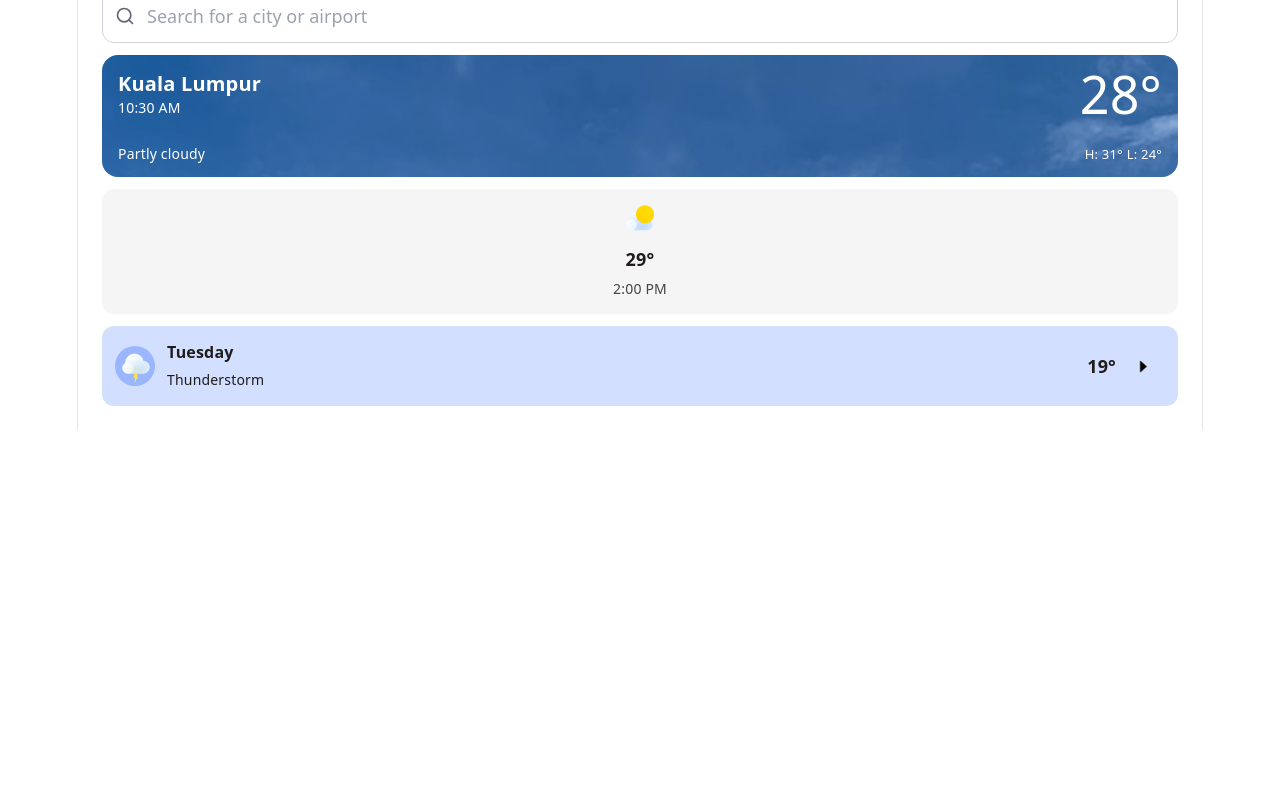
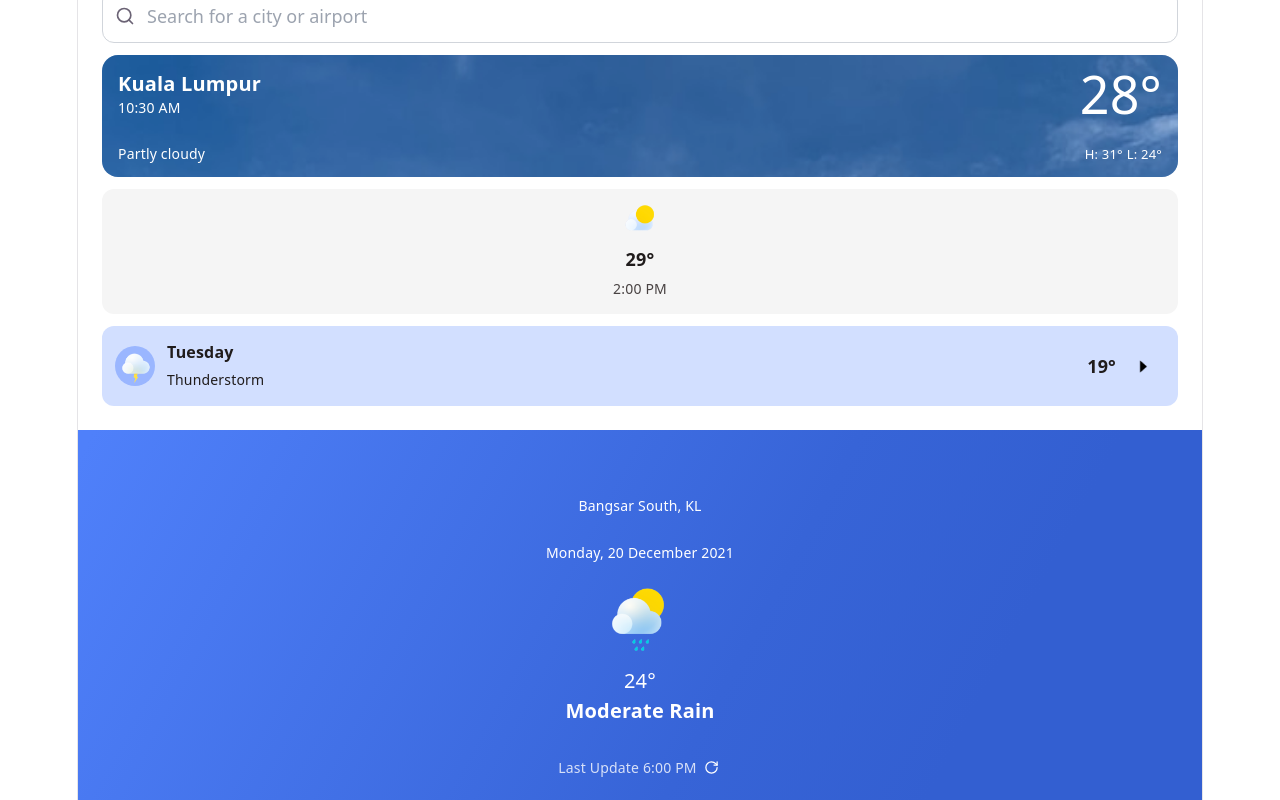
Before and after one commit to FatimahZahra30/weather-app, a Vue app: page / in a window 1280 px wide. Shown: the part 556-1356 px from the top of the page. Before the commit the page ends 986 px from the top, so only its background shows below. Built offline with nearby package versions, Linux system fonts and the light colour scheme.

Commit message:
feat: created hero card for the weather details page

```diff
--- a/src/App.vue
+++ b/src/App.vue
@@ -10,6 +10,7 @@ import LocationWeatherCard from './components/molecules/LocationWeatherCard.vue'
 import dayBackground from './assets/weather/day-background.jpg'
 import HourlyForcastCard from './components/molecules/HourlyForcastCard.vue'
 import WeeklyForcastItem from './components/molecules/WeeklyForcastItem.vue'
+import WeatherHero from './components/organisms/WeatherHero.vue'
 
 const email = ref('')
 const searchQuery = ref('')
@@ -70,6 +71,15 @@ const searchQuery = ref('')
 
     </section>
   </main>
+  <WeatherHero
+      class="hero-full-width"
+      name="moderateRain"
+      date="Monday, 20 December 2021"
+      location="Bangsar South, KL"
+      :temperature="24"
+      weather="Moderate Rain"
+      updateTime="6:00 PM"
+      />
 </template>
 
 <style>
@@ -82,4 +92,5 @@ const searchQuery = ref('')
   gap: 12px;
   flex-wrap: wrap;
 }
+
 </style>
--- a/src/components/atoms/AppIcon.vue
+++ b/src/components/atoms/AppIcon.vue
@@ -5,7 +5,7 @@ import {
   CircleUserRound,
   Edit,
   Plus,
-  RefreshCw,
+  RotateCw,
   Search,
   Trash2,
 } from 'lucide-vue-next'
@@ -18,7 +18,7 @@ const icons = {
   profile: CircleUserRound,
   edit: Edit,
   plus: Plus,
-  refresh: RefreshCw,
+  refresh: RotateCw,
   search: Search,
   delete: Trash2,
 }
--- /dev/null
+++ b/src/components/organisms/WeatherHero.vue
@@ -0,0 +1,168 @@
+<script setup lang="ts">
+import cloudy from '../../assets/weather-icons/cloudy.png'
+import moderateRain from '../../assets/weather-icons/moderate-rain.png'
+import rainy from '../../assets/weather-icons/rainy.png'
+import sunny from '../../assets/weather-icons/sunny.png'
+import thunderstorm from '../../assets/weather-icons/thunderstorm.png'
+import AppIconButton from '../atoms/AppIconButton.vue'
+
+const icons = {
+  cloudy,
+  moderateRain,
+  rainy,
+  sunny,
+  thunderstorm,
+}
+
+type IconName = keyof typeof icons
+
+withDefaults(
+  defineProps<{
+    name: IconName
+    location: string
+    date: string
+    weather: string
+    temperature?: number
+    updateTime: string
+  }>(),
+  {
+    temperature: 0,
+  },
+)
+</script>
+
+<template>
+  <article class="weather-hero">
+
+    <!-- Location -->
+    <p class="weather-hero__location">
+      {{ location }}
+    </p>
+
+    <!-- Date -->
+    <p class="weather-hero__date">
+      {{ date }}
+    </p>
+
+    <!-- Weather icon -->
+    <img
+      class="weather-hero__icon"
+      :src="icons[name]"
+      alt=""
+    />
+
+    <!-- Temperature -->
+    <p class="weather-hero__temperature">
+      {{ temperature }}°
+    </p>
+
+    <!-- Weather -->
+    <p class="weather-hero__weather">
+      {{ weather }}
+    </p>
+
+    <!-- Updated time -->
+    <div class="update">
+        <p class="weather-hero__updated">
+        Last Update {{ updateTime }}
+        </p>
+
+        <AppIconButton
+        class="update-button"
+        icon="refresh"
+        :size="15"
+        />
+    </div>
+
+  </article>
+</template>
+
+<style scoped>
+.weather-hero {
+  display: flex;
+  flex-direction: column;
+  align-items: center;
+
+  width: 100%;
+  height: 370px;
+  min-width: 0;
+  padding: 0px 20px 16px;
+  box-sizing: border-box;
+
+  text-align: center;
+
+  background: linear-gradient(
+    118.25deg,
+    #4F80FA 1.2%,
+    #3764D7 59.26%,
+    #335FD1 79.2%
+  );
+
+  color: white;
+}
+
+/* Location */
+.weather-hero__location {
+  margin: 0;
+  font-size: 14px;
+  font-weight: 500;
+  line-height: 1.2;
+  margin-top: 68px;
+}
+
+/* Date */
+.weather-hero__date {
+  margin: 6px 0 0;
+  font-size: 14px;
+  line-height: 1.2;
+  font-weight: 400;
+  margin-top: 30px;
+}
+
+/* Weather icon */
+.weather-hero__icon {
+  width: 72px;
+  height: 72px;
+  margin-top: 21px;
+  object-fit: contain;
+}
+
+/* Temperature */
+.weather-hero__temperature {
+  margin: 4px 0 0;
+  font-size: 20px;
+  font-weight: 400;
+  line-height: 1;
+  margin-top: 16px;
+}
+
+/* Weather description */
+.weather-hero__weather {
+  margin: 8px 0 0;
+  font-size: 20px;
+  font-weight: 600;
+  line-height: 1.2;
+}
+
+/* Bottom update section */
+.update {
+  display: flex;
+  align-items: center;
+  justify-content: center;
+  margin-top: 35px;
+}
+
+.weather-hero__updated {
+  margin: 0;
+  font-size: 14px;
+  font-weight: 400;
+  line-height: 1;
+  opacity: 0.8;
+}
+
+.update-button {
+  width: 20px;
+  height: 20px;
+  margin-left: 5px;
+}
+</style>
```
